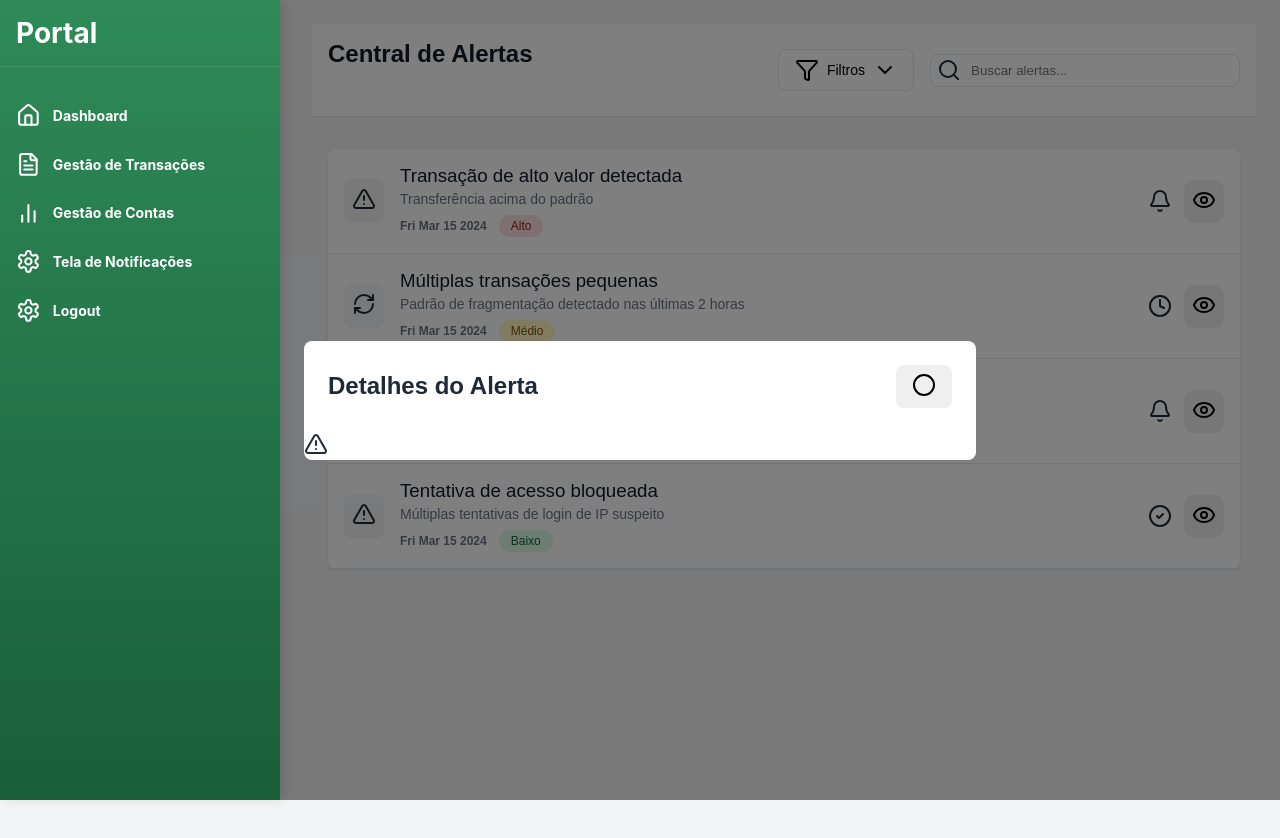
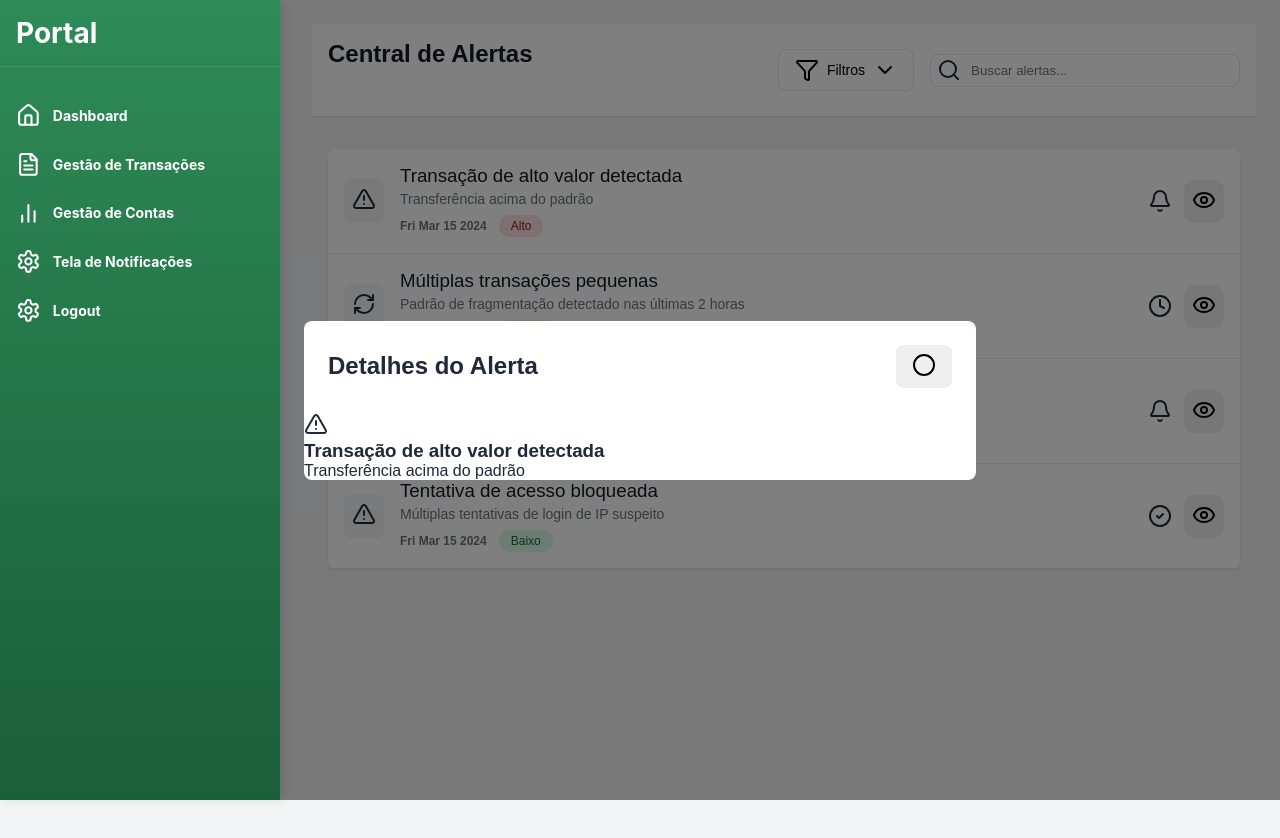
Before and after one commit to RusthenRonald2006/Portal-de-analise-em-anomalias-transacionais, a React (Create React App) app in the folder detec-anomalias/: page /notificacoes in a window 1280 px wide. Both pictures are taken after a click on the element 784 px from the left and 201 px from the top of the page. Shown: the top 838 px of the page. Built offline with nearby package versions, Linux system fonts and the light colour scheme; the HTML template or start-up script is replaced by a standard one.

Commit message:
renderizando dados do estado

```diff
--- a/detec-anomalias/src/components/Pages/Notificacoes.js
+++ b/detec-anomalias/src/components/Pages/Notificacoes.js
@@ -187,6 +187,10 @@ function Notificacoes(){
                                 <div className={styles.alert_header}>
                                     <div>{getTypeIcon(selectAlert.type)}</div>
                                 </div>
+                                <div>
+                                    <h3>{selectAlert.title}</h3>
+                                    <p>{selectAlert.description}</p>
+                                </div>
                             </div>
                         </div>
                     </div>
```
